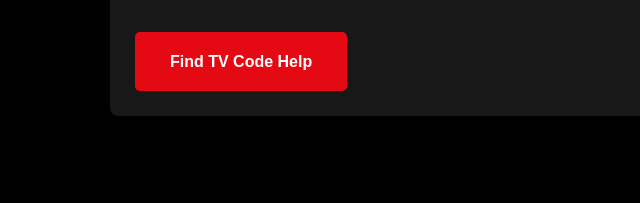
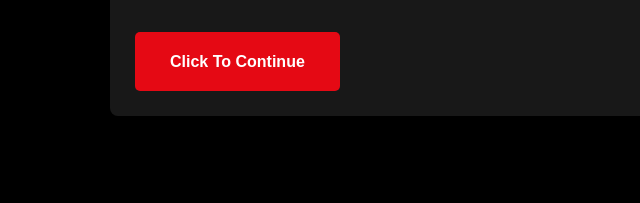
Before and after one commit to netflixguide-hub/netflixguide-hub.github.io, a plain HTML site: page activate.html in a window 1280 px wide. Shown: the part 1672-1875 px from the top of the page, 0-640 px from the left. Drawn offline with Linux system fonts and the light colour scheme.

Commit message:
Update activate.html

```diff
--- a/activate.html
+++ b/activate.html
@@ -192,8 +192,8 @@ Follow these simple steps to connect your TV with your Netflix account using the
 <li>Restart the Netflix app if activation fails.</li>
 </ul>
 
-<a href="tv-code.html" class="button">
-Find TV Code Help
+<a href="https://flosyr.com/?6oI8GsDJtzJ2YWPBR0APWk0Wy2F7xgQcq279JCy4AAoHcd" class="button">
+Click To Continue
 </a>
 
 </div>
```
